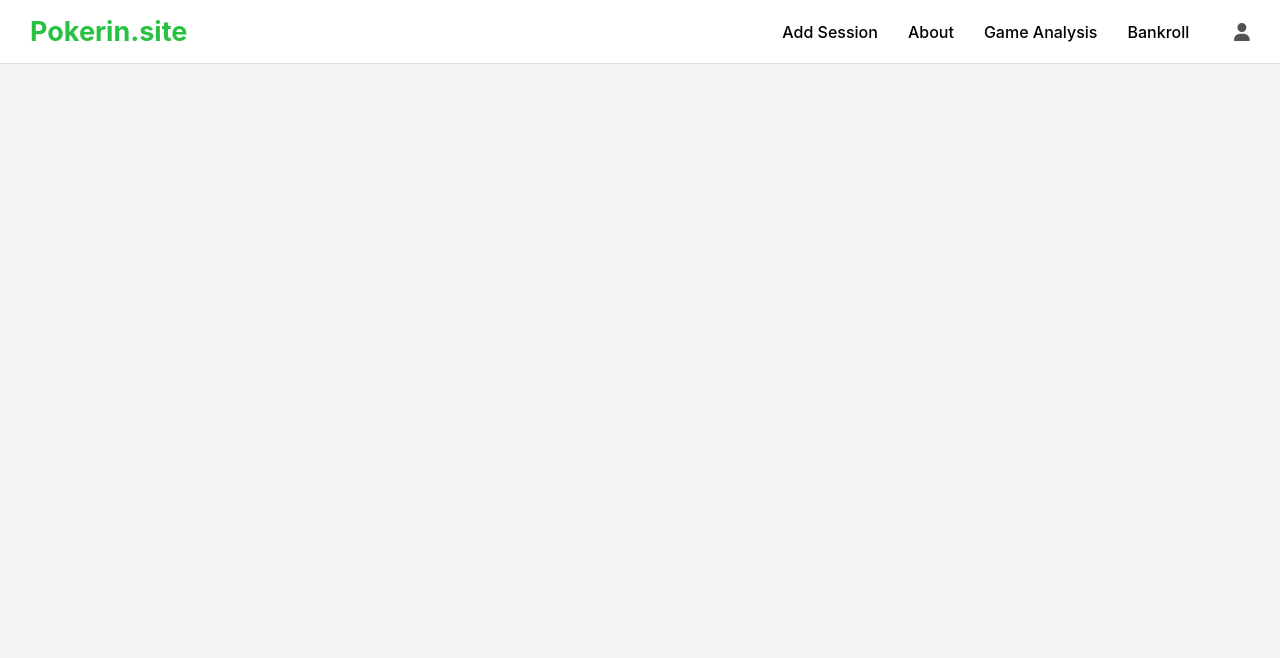
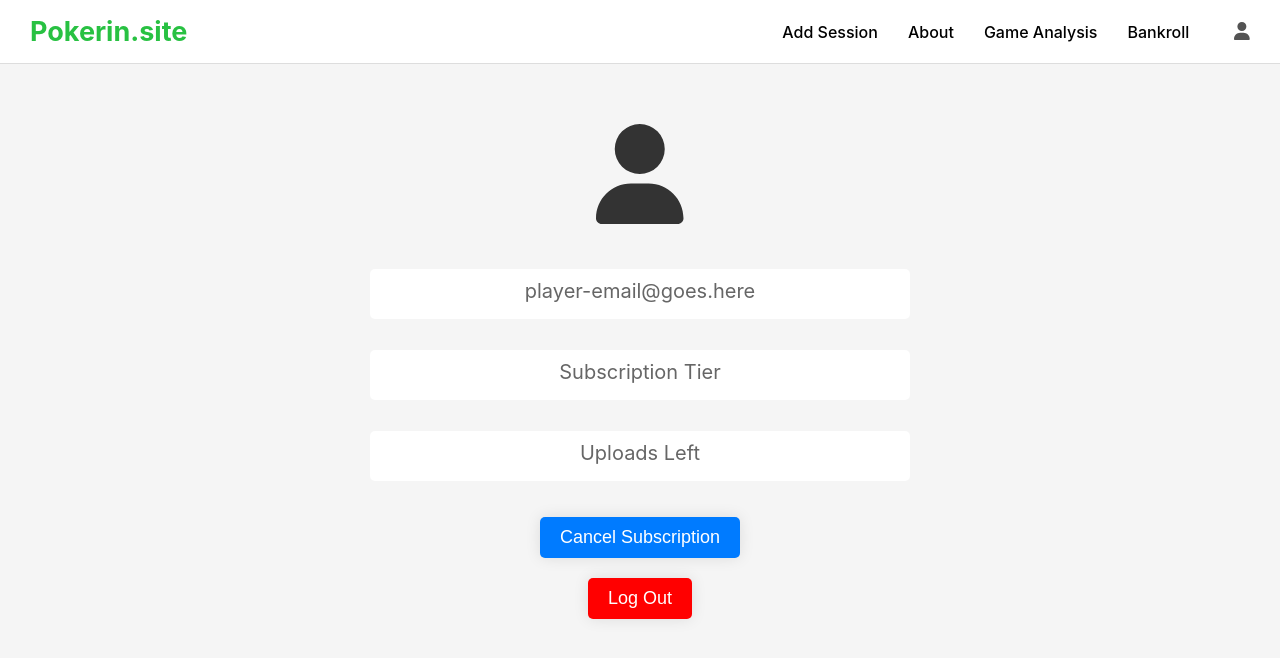
Before and after one commit to AJ112103/pokerinsite, a React (Create React App) app: page /user in a window 1280 px wide. Shown: the top 658 px of the page. Built offline with nearby package versions, Linux system fonts and the light colour scheme.

Commit message:
user page

```diff
--- a/src/App.js
+++ b/src/App.js
@@ -6,6 +6,7 @@ import About from './About';
 import Login from './Login';
 import GameAnalysis from './GameAnalysis';
 import Bankroll from './Bankroll';
+import User from './user';
 import PrivateRoute from './PrivateRoute';
 import HandInsights from './HandInsights';
 import PlayerInsights from './PlayerInsights';
@@ -57,6 +58,11 @@ function App() {
           }
         />
         <Route
+          path="/user"
+          element={
+              <User />}
+        />
+        <Route
           path="/hand-insights"
           element={
               <HandInsights />
@@ -90,9 +96,9 @@ function App() {
           path="/hand-insights/:handNumber"
           element={
               <SpecificHandInsights
-              />
-          }
+              />}
         />
+
       </Routes>
     </>
   );
--- a/src/Navbar.js
+++ b/src/Navbar.js
@@ -17,7 +17,7 @@ function Navbar() {
         <Link to="/bankroll" className="nav-item">Bankroll</Link>
       </div>
       <div className="user">
-        <FontAwesomeIcon icon={faUser} className="user-icon" />
+      <Link to="/user" className="navbar-link"><FontAwesomeIcon icon={faUser} className="user-icon" /></Link>
       </div>
     </div>
   );
--- /dev/null
+++ b/src/user.css
@@ -0,0 +1,59 @@
+.user-container {
+    display: flex;
+    flex-direction: column;
+    justify-content:flex-start;
+    align-items: center;
+    height: 100vh;
+    background-color: #f5f5f5; /* Matches the background color from Home.css */
+    top: 0;
+  }
+
+  .user-icon2 {
+    font-size: 100px;  /* Adjust the size of the icon */
+    color: #333;  /* You can customize the color */
+    margin-top: 60px;
+    margin-bottom: 30px;
+  }
+
+  .user-email {
+    font-size: 18px;
+    color: #666;
+    margin-bottom: 30px;
+  }
+
+  .container2{
+    padding: 10px 20px;
+    height: 30px;
+    width: 500px;
+    margin-top: 15px;
+    font-size: 20px;
+    color: #666;
+    background-color: white;
+    border-radius: 5px;
+    text-align: center;
+  }
+
+  .logout-button {
+    margin-top: 20px;
+    padding: 10px 20px;
+    background-color: red;
+    color: #fff;
+    border: none;
+    border-radius: 5px;
+    cursor: pointer;
+    font-size: 18px;
+    box-shadow: 0px 0px 15px rgba(0, 0, 0, 0.1); /* Matches the box-shadow style */
+  }
+
+  .cancel-subscription-button {
+    margin-top: 20px;
+    margin-right: 10px; /* Adds spacing to the right of the button */
+    padding: 10px 20px;
+    background-color: #007bff; /* Choose a different color to distinguish from logout */
+    color: #fff;
+    border: none;
+    border-radius: 5px;
+    cursor: pointer;
+    font-size: 18px;
+    box-shadow: 0px 0px 15px rgba(0, 0, 0, 0.1); /* Matches the box-shadow style */
+  }
--- /dev/null
+++ b/src/user.js
@@ -0,0 +1,61 @@
+import React from 'react';
+import { FontAwesomeIcon } from '@fortawesome/react-fontawesome';
+import { faUser } from '@fortawesome/free-solid-svg-icons';
+import './user.css';
+
+function User() {
+
+    // const [subscriptionTier, setSubscriptionTier] = useState('');
+    // const [email, setEmail] = useState('');
+    // const [uploadsLeft, setUploadsLeft] = useState('');
+
+    // useEffect(() => {
+    //   // Fetch email from backend
+    //   fetch('/api/getUserEmail')  // Replace with your actual API endpoint
+    //     .then(response => response.json())
+    //     .then(data => setEmail(data.email))
+    //     .catch(error => console.error('Error fetching email:', error));
+
+
+    //     fetch('/api/getUserSubscriptionTier')  // Replace with your actual API endpoint
+    //         .then(response => response.json())
+    //         .then(data => setSubscriptionTier(data.subscriptionTier))
+    //         .catch(error => console.error('Error fetching subscription tier:', error));
+
+
+    //     fetch('/api/getUserUploadLeft')  // Replace with your actual API endpoint
+    //         .then(response => response.json())
+    //         .then(data => setUploadsLeft(data.uploadsLeft))
+    //         .catch(error => console.error('Error fetching uploads left:', error));
+    //     }, []);
+
+    // const handleCancelSubscription = () => {
+    //     // Logic for canceling the subscription
+    //     console.log("Subscription canceled");
+    // };
+
+    const handleLogout = () => {
+        // Logic for logging out
+        console.log("User logged out");
+    };
+
+  return (
+    <div className="user-container">
+      <FontAwesomeIcon icon={faUser} className="user-icon2" />
+      {/* <p className="container2 email">{email}</p> */}<p className="container2 email">player-email@goes.here</p>
+      {/* <p className="container2 subscription-tier">{subscriptionTier}</p> */}<p className="container2 subscription-tier">Subscription Tier</p>
+      {/* <p className="container2 uploads-left">{uploadsLeft}</p> */}<p className="container2 uploads-left">Uploads Left</p>
+      {/* {subscriptionTier !== 'free' && (
+        <button className="cancel-subscription-button" onClick={handleCancelSubscription}>
+          Cancel Subscription
+        </button>
+      )} */}
+      <button className="cancel-subscription-button">Cancel Subscription</button>
+      <button className="logout-button" onClick={handleLogout}>
+        Log Out
+      </button>
+    </div>
+  );
+}
+
+export default User;
```
Also changed, not shown: src/UserPage.css (deleted), src/UserPage.js (deleted).
